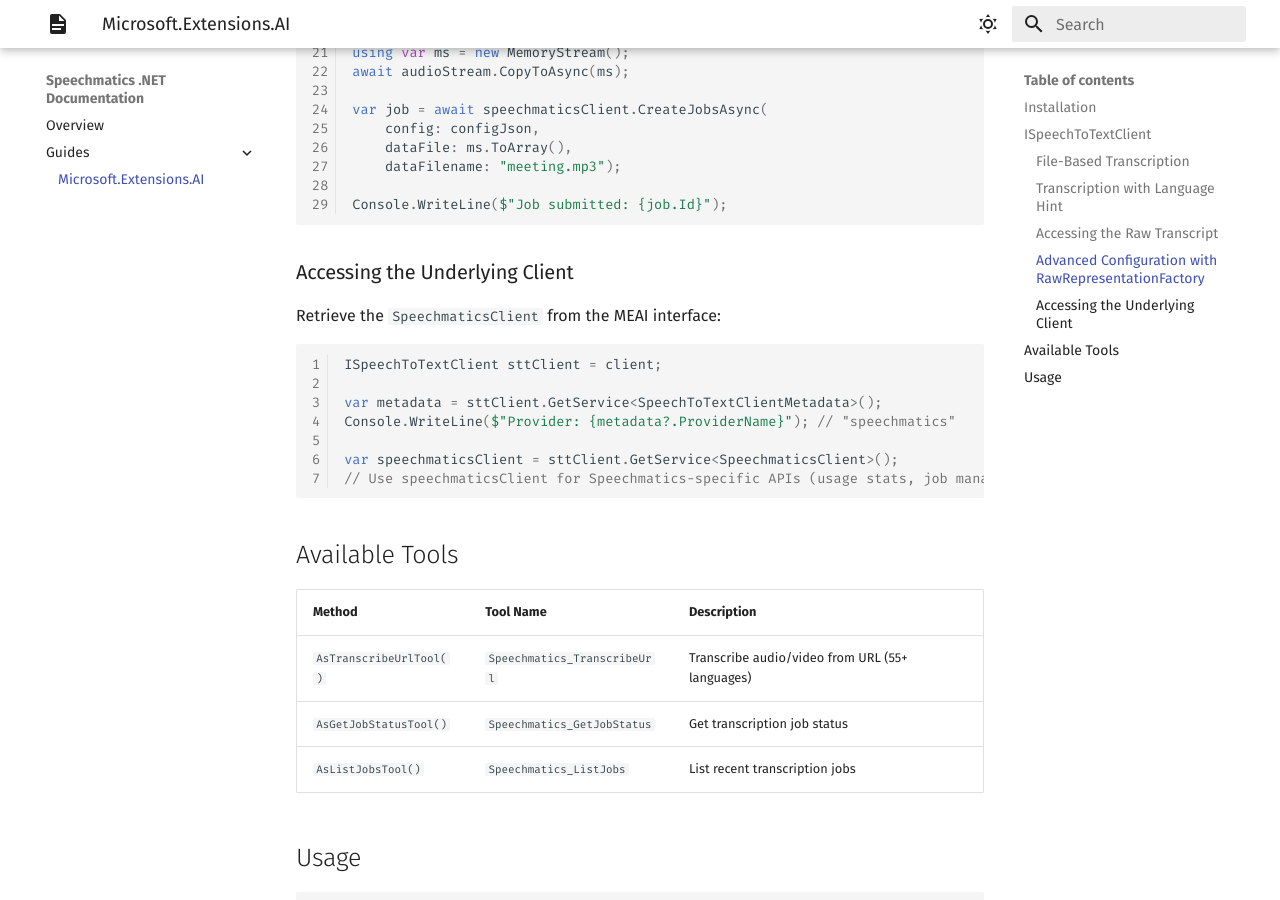
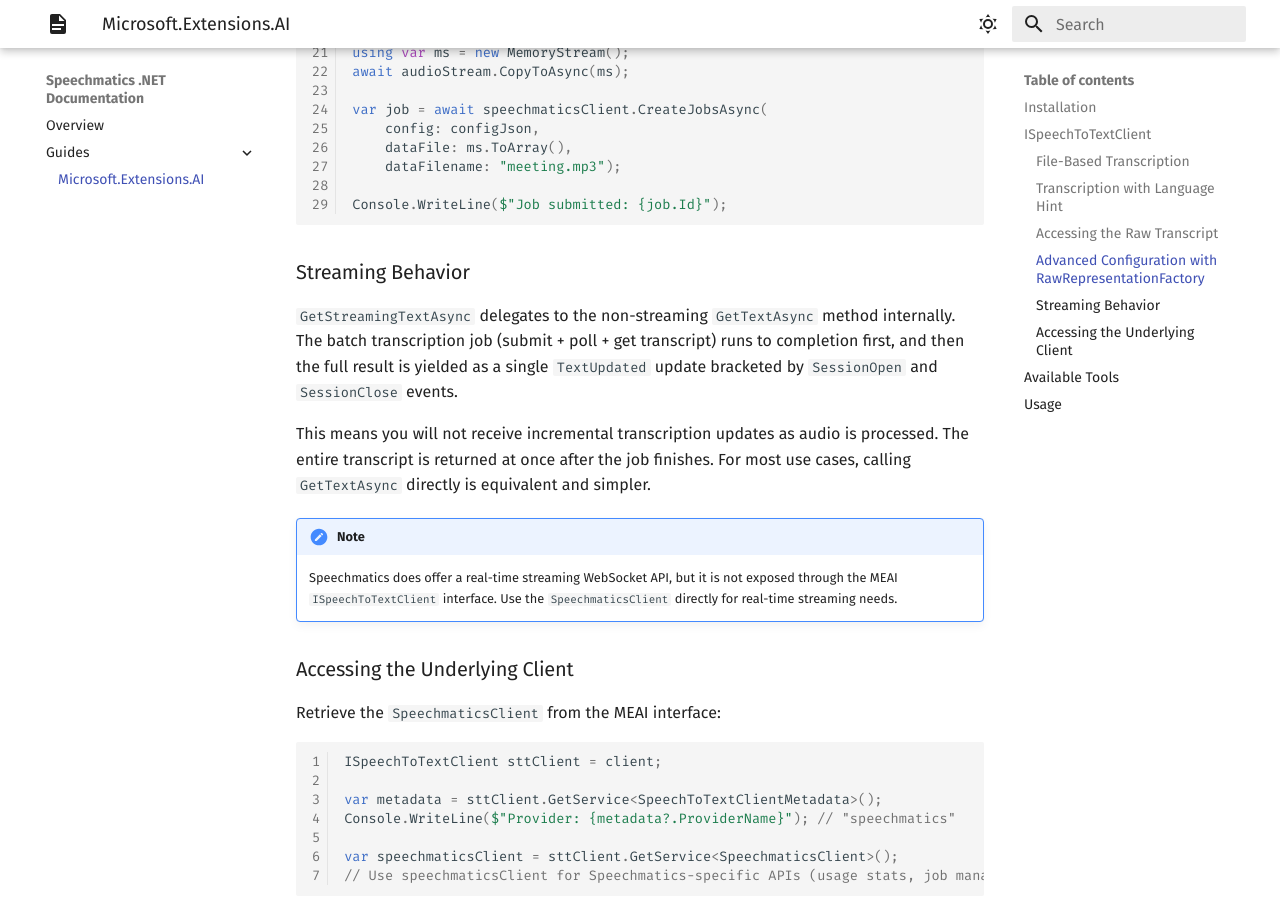
Before and after one commit to tryAGI/Speechmatics, an MkDocs documentation site: the page built from docs/guides/meai.md, in a window 1280 px wide and 900 px high, scrolled down 2552 px. Built offline with MkDocs 1.6.1 and Material for MkDocs 9.7.7, drawn with Linux system fonts in a browser that asks for light colours; the version menu is left out.

Commit message:
Add streaming behavior notes to MEAI guide
Co-Authored-By: Claude Opus 4.6 <noreply@anthropic.com>

````diff
--- a/docs/guides/meai.md
+++ b/docs/guides/meai.md
@@ -119,6 +119,15 @@ var job = await speechmaticsClient.CreateJobsAsync(
 Console.WriteLine($"Job submitted: {job.Id}");
 ```
 
+### Streaming Behavior
+
+`GetStreamingTextAsync` delegates to the non-streaming `GetTextAsync` method internally. The batch transcription job (submit + poll + get transcript) runs to completion first, and then the full result is yielded as a single `TextUpdated` update bracketed by `SessionOpen` and `SessionClose` events.
+
+This means you will not receive incremental transcription updates as audio is processed. The entire transcript is returned at once after the job finishes. For most use cases, calling `GetTextAsync` directly is equivalent and simpler.
+
+!!! note
+    Speechmatics does offer a real-time streaming WebSocket API, but it is not exposed through the MEAI `ISpeechToTextClient` interface. Use the `SpeechmaticsClient` directly for real-time streaming needs.
+
 ### Accessing the Underlying Client
 
 Retrieve the `SpeechmaticsClient` from the MEAI interface:
````
